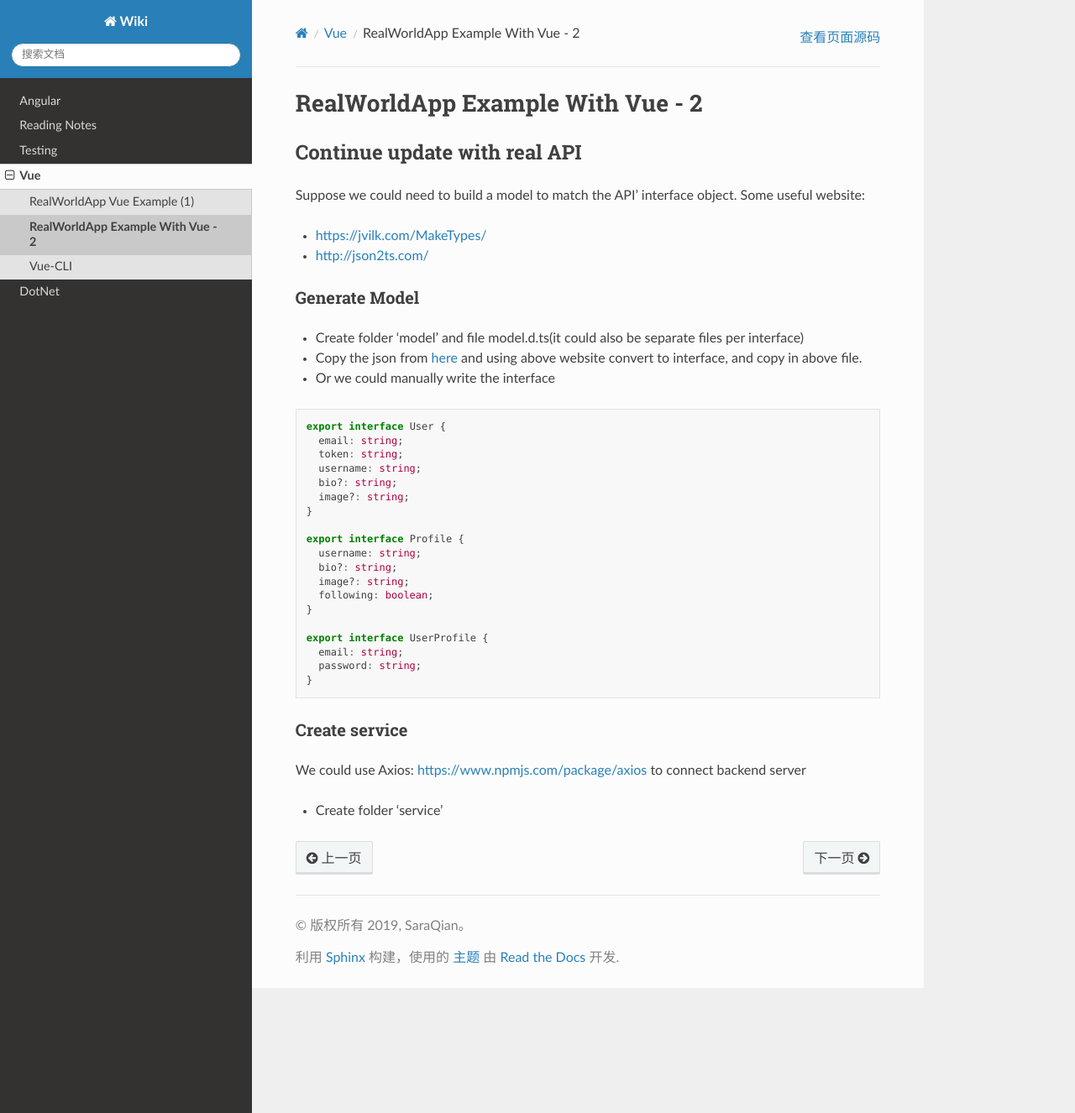
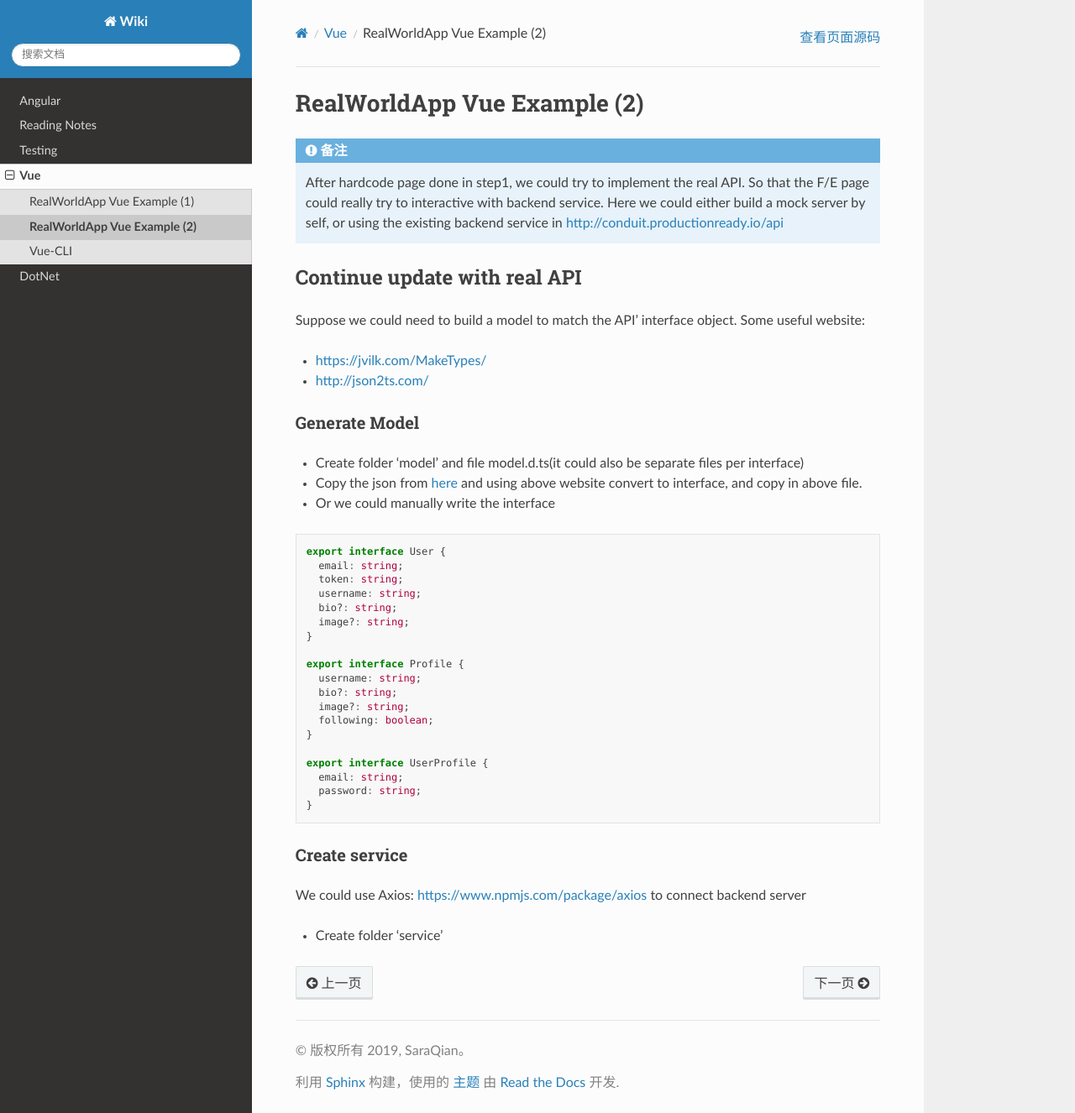
Before and after one commit to abigail830/Sphinx_wiki, a Sphinx documentation site: the page built from source/Vue/RealWorld2.rst, in a window 1280 px wide and 1326 px high. Shown: the whole window at 84% size. Built offline with Sphinx 7.4.7 and the Read the Docs theme 2.0.0, drawn with Linux system fonts in a browser that asks for light colours.

Commit message:
Update RealWorld2.rst

```diff
--- a/source/Vue/RealWorld2.rst
+++ b/source/Vue/RealWorld2.rst
@@ -1,5 +1,10 @@
-RealWorldApp Example With Vue - 2
+RealWorldApp Vue Example (2)
 ========================================
+
+.. note::
+
+  After hardcode page done in step1, we could try to implement the real API. So that the F/E page could really try to interactive with backend service. Here we could either build a mock server by self, or using the existing backend service in http://conduit.productionready.io/api
+
 
 Continue update with real API
 ---------------------------------------
```
